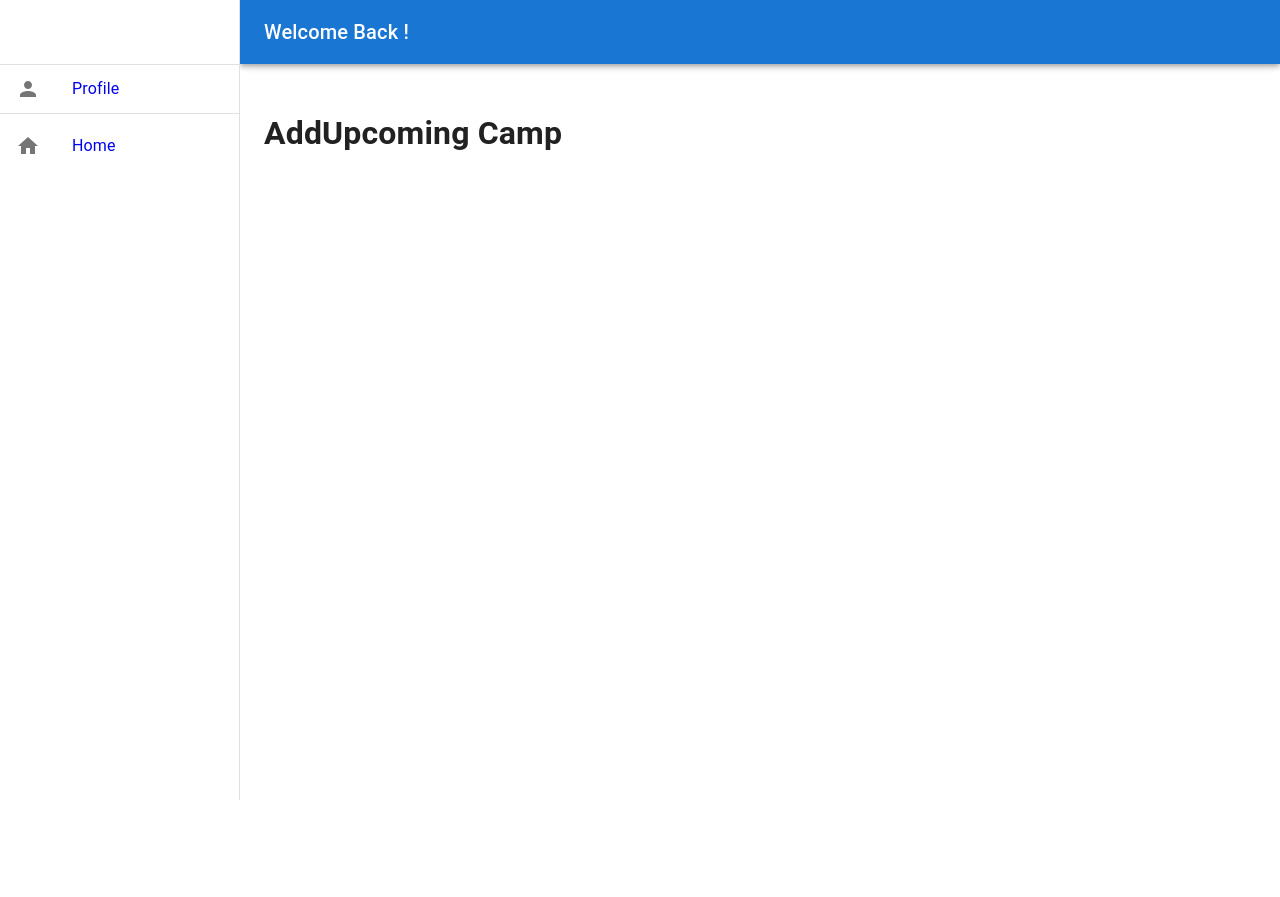
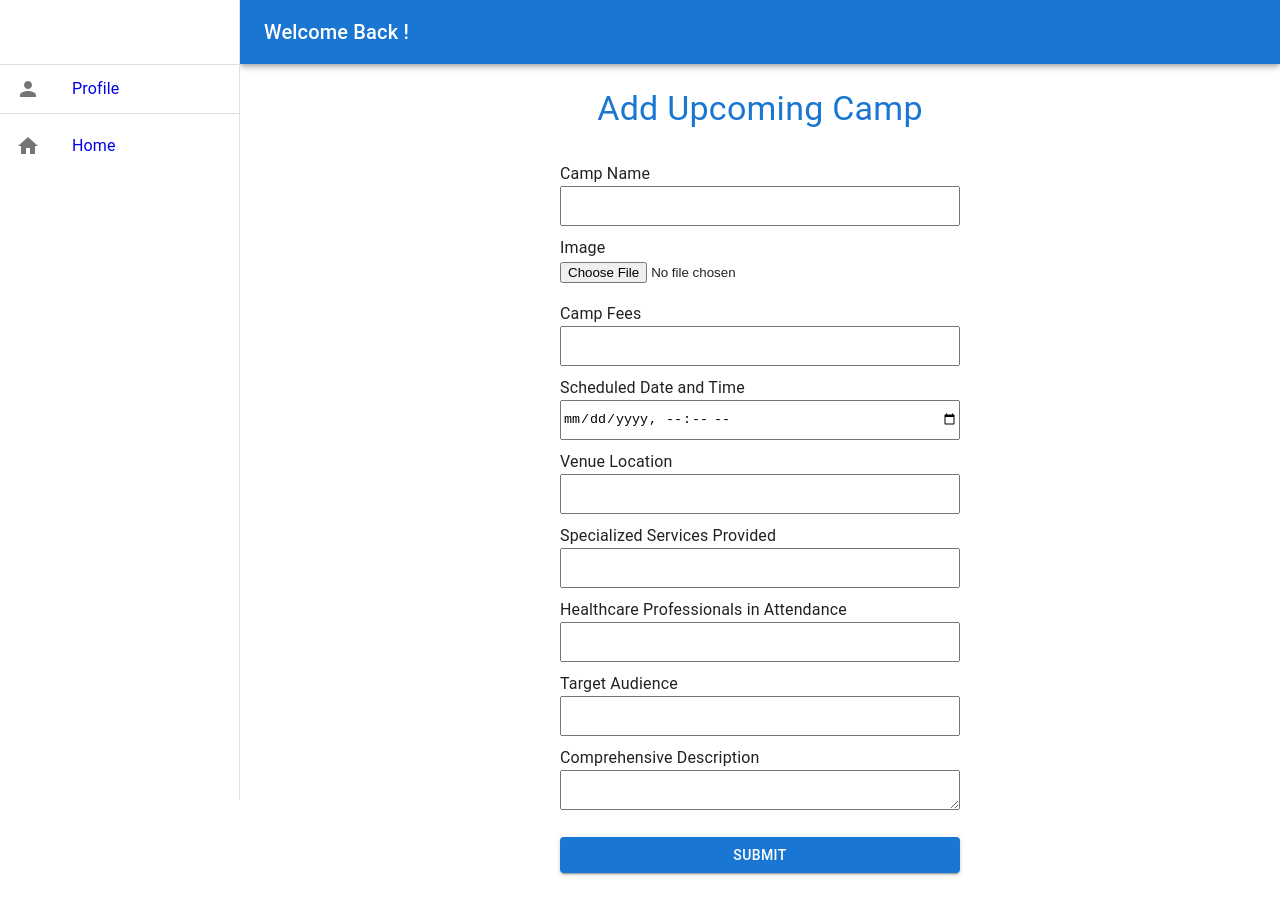
Before and after one commit to m-minhajul-alam/care-camp-client, a React (Vite) app: page /dashboard/addUpcomingCamp in a window 1280 px wide. Before the commit the page ends 800 px from the top, so only its background shows below. Built offline with nearby package versions, Linux system fonts and the light colour scheme; no server answers.

Commit message:
Update AddUpcomingCamp route with required fild

```diff
--- a/src/Pages/Dashboard/Organizer/AddUpcomingCamp.jsx
+++ b/src/Pages/Dashboard/Organizer/AddUpcomingCamp.jsx
@@ -1,8 +1,219 @@
+import { Typography, Button } from "@mui/material";
+import { Formik, Field, Form, ErrorMessage } from "formik";
+
 const AddUpcomingCamp = () => {
+  const initialValues = {
+    campName: "",
+    image: null,
+    campFees: "",
+    scheduledDateTime: "",
+    venueLocation: "",
+    specializedService: "",
+    targetAudience: "",
+    description: "",
+  };
+
+  const validate = (values) => {
+    const errors = {};
+
+    if (!values.campName) {
+      errors.campName = "Camp Name is required";
+    }
+    if (!values.image) {
+      errors.image = "Camp image is required";
+    }
+    if (!values.campFees) {
+      errors.campFees = "Camp Fees is required";
+    }
+    if (!values.scheduledDateTime) {
+      errors.scheduledDateTime = "Scheduled Date Time is required";
+    }
+    if (!values.venueLocation) {
+      errors.venueLocation = "Venue Location is required";
+    }
+    if (!values.specializedService) {
+      errors.specializedService = "Specialized Service is required";
+    }
+    if (!values.targetAudience) {
+      errors.targetAudience = "Target Audience is required";
+    }
+    if (!values.description) {
+      errors.description = "Description is required";
+    }
+
+    return errors;
+  };
+
+  const onSubmit = (values, { resetForm }) => {
+    console.log("Form data submitted:", values);
+    // Reset form after submission
+    resetForm();
+  };
+
   return (
-    <div>
-      <h1>AddUpcoming Camp</h1>
-    </div>
+    <>
+      <Typography variant="h4" align="center" color="primary" sx={{ mb: 4 }}>
+        Add Upcoming Camp
+      </Typography>
+
+      <Formik
+        initialValues={initialValues}
+        validate={validate}
+        onSubmit={onSubmit}
+      >
+        <Form style={{ maxWidth: "400px", margin: "auto" }}>
+          <div style={{ marginBottom: "10px" }}>
+            <label htmlFor="campName">Camp Name</label>
+            <Field
+              type="text"
+              id="campName"
+              name="campName"
+              style={{ width: "100%", height: "40px" }}
+            />
+            <ErrorMessage
+              name="campName"
+              component="div"
+              style={{ color: "red", fontSize: "10px", fontWeight: "bold" }}
+            />
+          </div>
+
+          <div style={{ marginBottom: "10px" }}>
+            <label htmlFor="image">Image</label>
+            <Field
+              type="file"
+              id="image"
+              name="image"
+              style={{ width: "100%", height: "30px" }}
+            />
+            <ErrorMessage
+              name="image"
+              component="div"
+              style={{ color: "red", fontSize: "10px", fontWeight: "bold" }}
+            />
+          </div>
+
+          <div style={{ marginBottom: "10px" }}>
+            <label htmlFor="campFees">Camp Fees</label>
+            <Field
+              type="number"
+              id="campFees"
+              name="campFees"
+              style={{ width: "100%", height: "40px" }}
+            />
+            <ErrorMessage
+              name="campFees"
+              component="div"
+              style={{ color: "red", fontSize: "10px", fontWeight: "bold" }}
+            />
+          </div>
+
+          <div style={{ marginBottom: "10px" }}>
+            <label htmlFor="scheduledDateTime">Scheduled Date and Time</label>
+            <Field
+              type="datetime-local"
+              id="scheduledDateTime"
+              name="scheduledDateTime"
+              style={{ width: "100%", height: "40px" }}
+            />
+            <ErrorMessage
+              name="scheduledDateTime"
+              component="div"
+              style={{ color: "red", fontSize: "10px", fontWeight: "bold" }}
+            />
+          </div>
+
+          <div style={{ marginBottom: "10px" }}>
+            <label htmlFor="venueLocation">Venue Location</label>
+            <Field
+              type="text"
+              id="venueLocation"
+              name="venueLocation"
+              style={{ width: "100%", height: "40px" }}
+            />
+            <ErrorMessage
+              name="venueLocation"
+              component="div"
+              style={{ color: "red", fontSize: "10px", fontWeight: "bold" }}
+            />
+          </div>
+
+          <div style={{ marginBottom: "10px" }}>
+            <label htmlFor="specializedService">
+              Specialized Services Provided
+            </label>
+            <Field
+              type="text"
+              id="specializedService"
+              name="specializedService"
+              style={{ width: "100%", height: "40px" }}
+            />
+            <ErrorMessage
+              name="specializedService"
+              component="div"
+              style={{ color: "red", fontSize: "10px", fontWeight: "bold" }}
+            />
+          </div>
+
+          <div style={{ marginBottom: "10px" }}>
+            <label htmlFor="healthcareProfessional">
+              Healthcare Professionals in Attendance
+            </label>
+            <Field
+              type="text"
+              id="healthcareProfessional"
+              name="healthcareProfessional"
+              style={{ width: "100%", height: "40px" }}
+            />
+            <ErrorMessage
+              name="healthcareProfessional"
+              component="div"
+              style={{ color: "red", fontSize: "10px", fontWeight: "bold" }}
+            />
+          </div>
+
+          <div style={{ marginBottom: "10px" }}>
+            <label htmlFor="targetAudience">Target Audience</label>
+            <Field
+              type="text"
+              id="targetAudience"
+              name="targetAudience"
+              style={{ width: "100%", height: "40px" }}
+            />
+            <ErrorMessage
+              name="targetAudience"
+              component="div"
+              style={{ color: "red", fontSize: "10px", fontWeight: "bold" }}
+            />
+          </div>
+
+          <div style={{ marginBottom: "10px" }}>
+            <label htmlFor="description">Comprehensive Description</label>
+            <Field
+              as="textarea"
+              id="description"
+              name="description"
+              style={{ width: "100%", height: "40px" }}
+            />
+            <ErrorMessage
+              name="description"
+              component="div"
+              style={{ color: "red", fontSize: "10px", fontWeight: "bold" }}
+            />
+          </div>
+
+          {/* Similar fields for other form inputs */}
+
+          <Button
+            type="submit"
+            variant="contained"
+            color="primary"
+            style={{ width: "100%", marginTop: "10px" }}
+          >
+            Submit
+          </Button>
+        </Form>
+      </Formik>
+    </>
   );
 };
 
```
